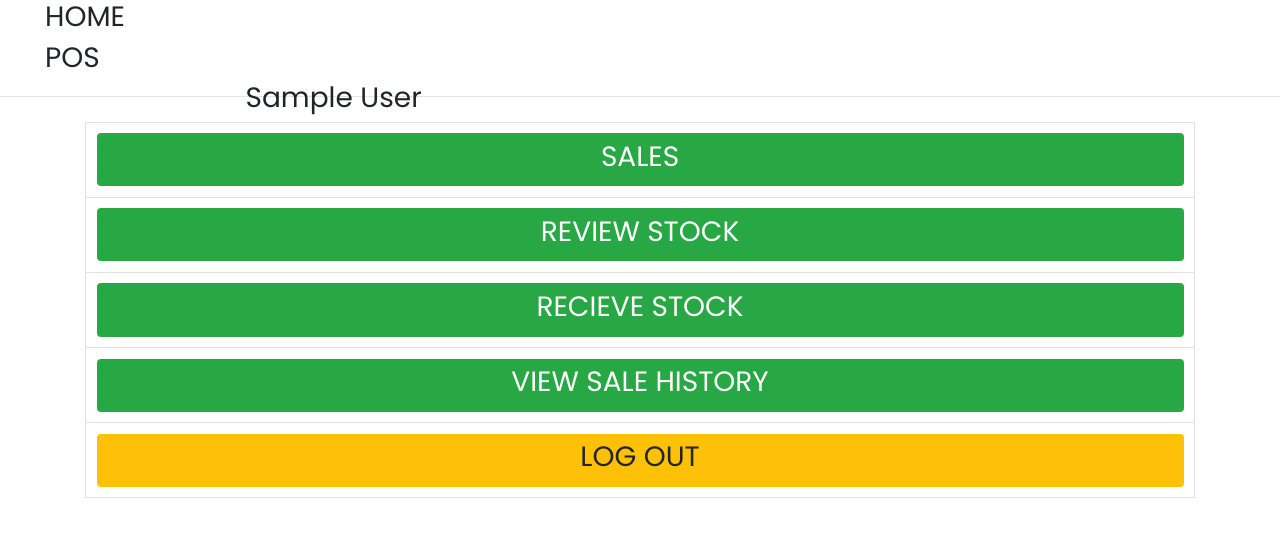
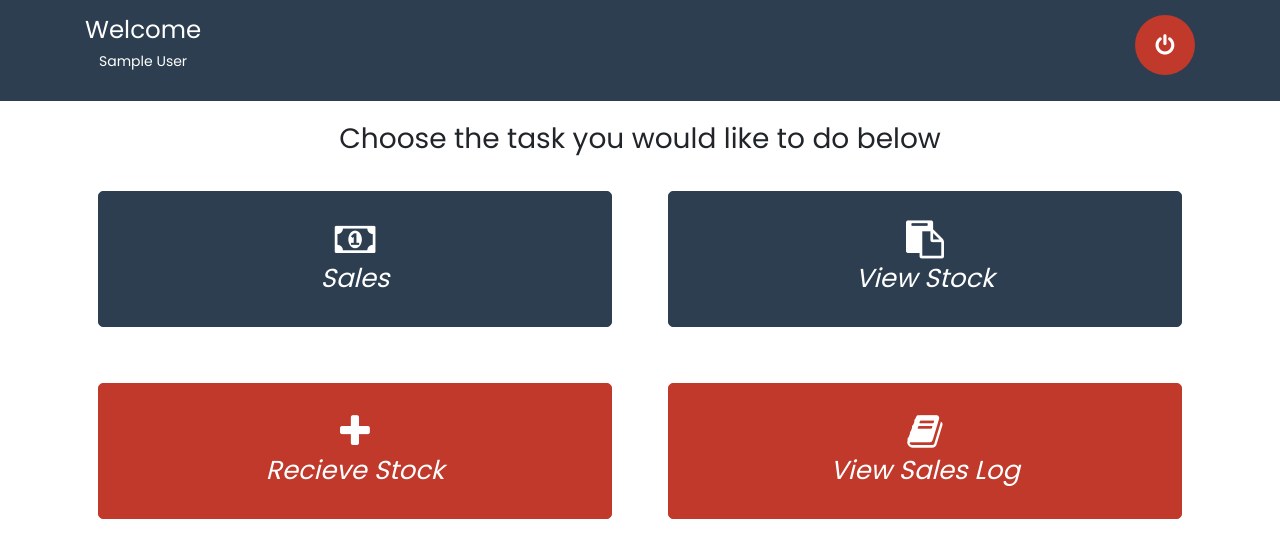
Before and after one commit to sydneymlambo/Mini-POS, a PHP site: page / in a window 1280 px wide. Shown: the top 558 px of the page. Run offline with PHP 8.4, Linux system fonts and the light colour scheme; the visitor is signed in with stand-in values (Sample User, id 1); lists and menus that the app fills with data are empty; some libraries are stand-ins or nearby versions.

Commit message:
home page reskin

```diff
--- a/css/main.css
+++ b/css/main.css
@@ -4,6 +4,18 @@ html {
 
 body {
   font-family: 'Poppins', sans-serif;
+}
+
+a, button {
+  -webkit-transition: all .4s;
+  transition: all .4s;
+}
+
+a:hover, a:focus, a:active, button:hover, button:focus, button:active {
+  outline: none;
+  -webkit-box-shadow: none;
+          box-shadow: none;
+  text-decoration: none;
 }
 
 .btn {
@@ -34,10 +46,10 @@ body {
 .btn.btn-secondary {
   background-color: #fff;
   color: #2c3e50;
-  border-color: #2c3e50 .btn.btn-secondary;
+  border-color: #2c3e50;
 }
 
-.btn.btn-secondary :hover {
+.btn.btn-secondary:hover {
   background-color: #2c3e50;
   color: #fff;
 }
@@ -80,4 +92,90 @@ body {
   background-color: #fff;
   margin-bottom: 20px;
 }
+
+/*----------------------------Home Page----------------------------*/
+#home .top-bar {
+  background-color: #2c3e50;
+  color: #fff;
+  padding: 15px 0;
+}
+
+#home .top-bar a {
+  color: #fff;
+  display: -webkit-box;
+  display: -ms-flexbox;
+  display: flex;
+  -webkit-box-align: center;
+      -ms-flex-align: center;
+          align-items: center;
+  -webkit-box-pack: center;
+      -ms-flex-pack: center;
+          justify-content: center;
+  width: 60px;
+  height: 60px;
+  background-color: #c0392b;
+  border-radius: 50%;
+  font-size: 1.571rem;
+  -webkit-transition: all .3s;
+  transition: all .3s;
+}
+
+#home .top-bar a:hover {
+  background-color: #2c3e50;
+  color: #c0392b;
+  border: 1px solid #c0392b;
+}
+
+#home .items {
+  padding: 2em;
+}
+
+#home .item {
+  display: -webkit-box;
+  display: -ms-flexbox;
+  display: flex;
+  -ms-flex-wrap: wrap;
+      flex-wrap: wrap;
+  width: 100%;
+  border-radius: 5px;
+  -webkit-box-pack: center;
+      -ms-flex-pack: center;
+          justify-content: center;
+  padding: 2em 0;
+}
+
+#home .item span, #home .item em {
+  display: block;
+  width: 100%;
+}
+
+#home .item span i {
+  font-size: 2.714rem;
+}
+
+#home .item em {
+  font-size: 1.857rem;
+}
+
+#home .item.sales, #home .item.review {
+  background-color: #2c3e50;
+  color: #fff;
+  border: 1px solid #2c3e50;
+}
+
+#home .item.sales:hover, #home .item.review:hover {
+  background-color: #fff;
+  color: #2c3e50;
+}
+
+#home .item.recieve, #home .item.log {
+  background-color: #c0392b;
+  color: #fff;
+  border: 1px solid #c0392b;
+}
+
+#home .item.recieve:hover, #home .item.log:hover {
+  background-color: #fff;
+  color: #c0392b;
+}
 /*# sourceMappingURL=main.css.map */
--- a/css/main.scss
+++ b/css/main.scss
@@ -4,6 +4,15 @@ html {
 
 body {
     font-family: 'Poppins', sans-serif;
+}
+
+a, button {
+    transition: all .4s;
+    &:hover, &:focus, &:active {
+        outline: none;
+        box-shadow: none;
+        text-decoration: none;
+    }
 }
 
 //Colors
@@ -33,7 +42,7 @@ $black: #2c3e50;
     &.btn-secondary {
         background-color: #fff;
         color: $black;
-        border-color: $black
+        border-color: $black;
 
         &:hover {
             background-color: $black;
@@ -75,3 +84,82 @@ $black: #2c3e50;
         margin-bottom: 20px;
     }
 }
+
+/*----------------------------Home Page----------------------------*/
+
+#home {
+    .top-bar {
+        background-color: $black;
+        color: #fff;
+        padding: 15px 0;
+
+        a {
+            color: #fff;
+            display: flex;
+            align-items: center;
+            justify-content: center;
+            width: 60px;
+            height: 60px;
+            background-color: $red;
+            border-radius: 50%;
+            font-size: 1.571rem;
+            transition: all .3s;
+
+            &:hover {
+                background-color: $black;
+                color: $red;
+                border: 1px solid $red;
+            }
+        }
+    }
+
+    .items {
+        padding: 2em;
+    }
+
+    .item {
+        display: flex;
+        flex-wrap: wrap;
+        width: 100%;
+        border-radius: 5px;
+        justify-content: center;
+        padding: 2em 0;
+
+        span, em {
+            display: block;
+            width: 100%;
+        }
+
+        span {
+            i {
+                font-size: 2.714rem;
+            }
+        }
+
+        em {
+            font-size: 1.857rem
+        }
+
+        &.sales, &.review {
+            background-color: $black;
+            color: #fff;
+            border: 1px solid $black;
+
+            &:hover {
+                background-color: #fff;
+                color: $black;
+            }
+        }
+
+        &.recieve, &.log {
+            background-color: $red;
+            color: #fff;
+            border: 1px solid $red;
+
+            &:hover {
+                background-color: #fff;
+                color: $red;
+            }
+        }
+    }
+}
--- a/includes/login.config.php
+++ b/includes/login.config.php
@@ -18,7 +18,7 @@ include 'connect.php';
 			if(@mysqli_num_rows($result) == 1){
 				session_start();
 				$_SESSION = mysqli_fetch_array($result,MYSQLI_ASSOC);
-				header("location: index.php");
+				header("location: /home");
 				exit();
 				mysqli_free_result($result);
 				mysqli_close($db);
--- a/index.php
+++ b/index.php
@@ -3,38 +3,51 @@ include 'includes/checkUser.php';
 include 'head.php';
 ?>
 
-<body>
-	<div class="container-fluid titleBar">
-		<header class="col-md-12">
-			<div class="titles col-md-4">
-				<h2>HOME</h2>
-			</div>
-			<div id="center" class="titles col-md-4">
-				<h2>POS</h2>
-			</div>
-			<div class="titles col-md-4">
-				<h2 class="pull-right"><?php echo $_SESSION['name']; ?></h2>
-			</div>
-		</header>
-	</div>
-	<hr>
-	<section class="container">
-		<table class="table table-bordered">
-			<tr>
-				<th><a class="btn btn-success btn-block" href="sales.php"><h2>Sales</h2></a></th>
-			</tr>
-			<tr>
-				<th><a class="btn btn-success btn-block" href="view.php"><h2>Review Stock</h2></a></th>
-			</tr>
-			<tr>
-				<th><a class="btn btn-success btn-block" href="recieve.php"><h2>Recieve Stock</h2></a></th>
-			</tr>
-			<tr>
-				<th><a class="btn btn-success btn-block" href="saleHistory.php"><h2>View Sale History</h2></a></th>
-			</tr>
-			<tr>
-				<th><a class="btn btn-warning btn-block" href="logout.php"><h2>Log Out</h2></a></th>
-			</tr>
-		</table>
-	</section>
+<body id="home">
+    <div class="top-bar">
+        <div class="container">
+            <div class="d-flex aling-items-center justify-content-between">
+                <div class="username text-center">
+                    <h3>Welcome</h3>
+                    <p><?php echo $_SESSION['name']; ?></p>
+                </div>
+
+                <a class="logout" href="logout.php"><i class="fa fa-power-off" aria-hidden="true"></i></a>
+            </div>
+        </div>
+    </div>
+
+    <div class="container">
+        <div class="row">
+            <div class="col-12 text-center pt-4">
+                <h2>Choose the task you would like to do below</h2>
+            </div>
+        </div>
+        <div class="row">
+            <div class="col-12 col-md-6 text-center items">
+                <a class="item sales" href="sales.php">
+                    <span><i class="fa fa-money" aria-hidden="true"></i></span>
+                    <em>Sales</em>
+                </a>
+            </div>
+            <div class="col-12 col-md-6 text-center items">
+                <a class="item review" href="view.php">
+                    <span><i class="fa fa-clipboard" aria-hidden="true"></i></span>
+                    <em>View Stock</em>
+                </a>
+            </div>
+            <div class="col-12 col-md-6 text-center items">
+                <a class="item recieve" href="recieve.php">
+                    <span><i class="fa fa-plus" aria-hidden="true"></i></span>
+                    <em>Recieve Stock</em>
+                </a>
+            </div>
+            <div class="col-12 col-md-6 text-center items">
+                <a class="item log" href="saleHistory.php">
+                    <span><i class="fa fa-book" aria-hidden="true"></i></span>
+                    <em>View Sales Log</em>
+                </a>
+            </div>
+        </div>
+    </div>
     <?php include 'end-head.php'; ?>
--- a/login.php
+++ b/login.php
@@ -14,6 +14,7 @@ include 'head.php';
                         <p>Please login</p>
                     </div>
                     <div class="card-boby">
+                        <form action="login.php" method="post">
                             <div class="form-group">
                                 <label for="username">Username:</label>
                                 <input class="form-control" type="text" name="username" required="required">
@@ -27,6 +28,7 @@ include 'head.php';
                             <div class="form-group">
                                 <button type="submit" class="btn btn-primary btn-block">Login</button>
                             </div>
+                        </form>
                     </div>
                 </div>
             </div>
```
Also changed, not shown: .htaccess (added), 1 other file. Lines whose indentation alone changed are shown as unchanged.
